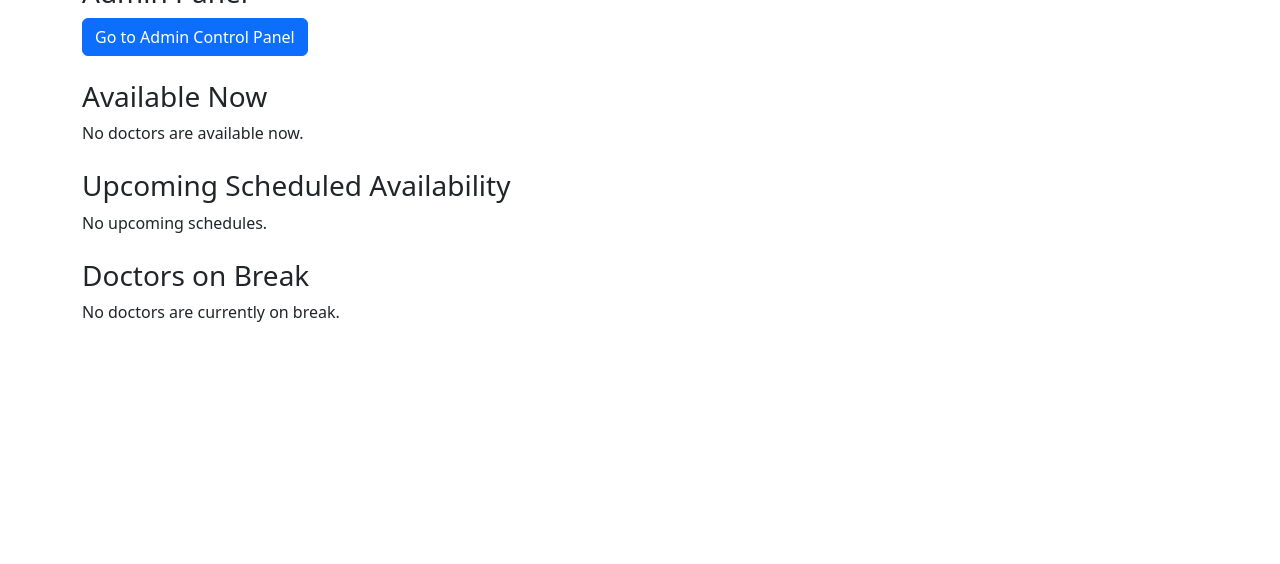
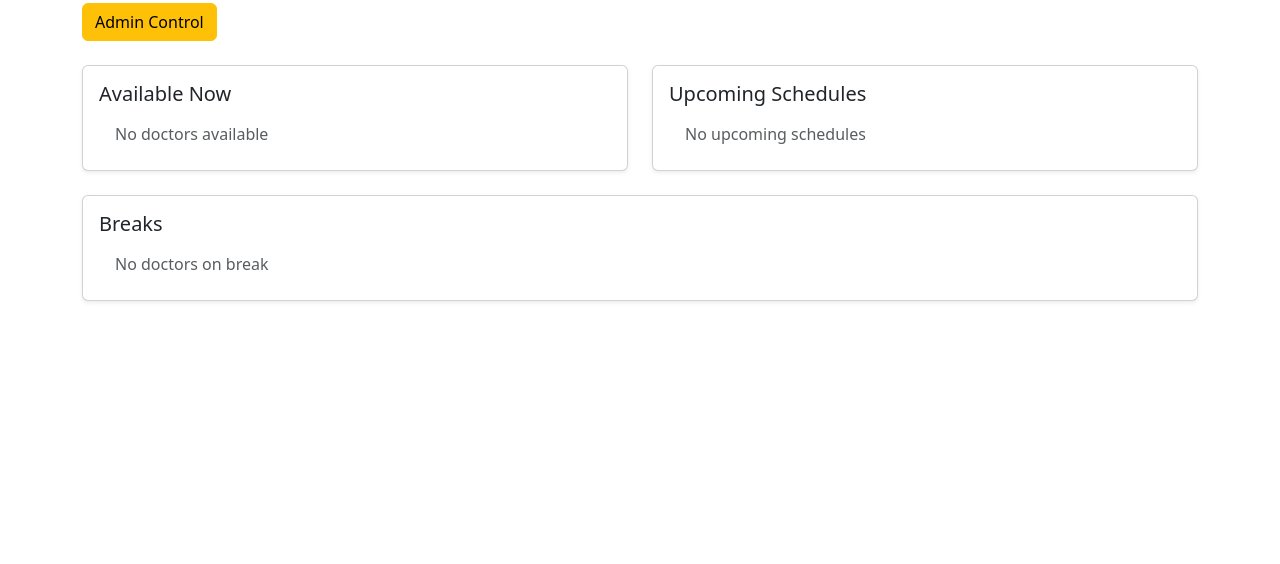
Before and after one commit to sahalux111/DoctorDashboard-, a Flask app: page /dashboard in a window 1280 px wide. Shown: the part 182-746 px from the top of the page. Run offline with Flask 3, Linux system fonts and the light colour scheme; the visitor is signed in with stand-in values (Sample User, id 1).

Commit message:
dashboard.html

```diff
--- a/templates/dashboard.html
+++ b/templates/dashboard.html
@@ -1,3 +1,4 @@
+<!DOCTYPE html>
 <!DOCTYPE html>
 <html lang="en">
 <head>
@@ -7,101 +8,80 @@
     <link href="https://cdn.jsdelivr.net/npm/bootstrap@5.3.0/dist/css/bootstrap.min.css" rel="stylesheet">
 </head>
 <body>
-    <div class="container my-5">
-        <div class="text-center mb-4">
+    <div class="container mt-5">
+        <div class="d-flex justify-content-between align-items-center mb-4">
+            <!-- Company Logo -->
+            <img src="{{ url_for('static', filename='images/logo.png') }}" alt="Company Logo" class="img-fluid" style="max-width: 150px;">
+
             <h1>Dashboard</h1>
-            <p class="lead">Manage your availability, breaks, and view your schedule.</p>
+
+            <a href="{{ url_for('logout') }}" class="btn btn-danger">Logout</a>
         </div>
 
-        <!-- Admin Panel -->
-        {% if session['role'] == 'admin' %}
+        <!-- Display Select Availability for Doctors -->
+        {% if session['role'] == 'doctor' %}
         <div class="mb-4">
-            <h3>Admin Panel</h3>
-            <a href="{{ url_for('admin_control') }}" class="btn btn-primary">Go to Admin Control Panel</a>
+            <a href="{{ url_for('select_availability') }}" class="btn btn-primary">Select Availability</a>
         </div>
         {% endif %}
 
-        <!-- Doctor's Availability -->
+        <!-- Display Admin Control for Admins -->
+        {% if session['role'] == 'admin' %}
         <div class="mb-4">
-            <h3>Available Now</h3>
-            {% if available_now %}
-                <ul class="list-group">
+            <a href="{{ url_for('admin_control') }}" class="btn btn-warning">Admin Control</a>
+        </div>
+        {% endif %}
+
+        <div class="row">
+            <div class="col-md-6 mb-4">
+                <div class="card shadow-sm">
+                    <div class="card-body">
+                        <h5 class="card-title">Available Now</h5>
+                        <ul class="list-group list-group-flush">
                             {% for doctor, end_time in available_now.items() %}
-                        <li class="list-group-item">
-                            <strong>{{ doctor }}</strong> is available until {{ end_time }}
-                        </li>
+                                <li class="list-group-item">{{ doctor }} - Available until {{ end_time }}</li>
                             {% endfor %}
+                            {% if available_now|length == 0 %}
+                                <li class="list-group-item text-muted">No doctors available</li>
+                            {% endif %}
                         </ul>
-            {% else %}
-                <p>No doctors are available now.</p>
+                    </div>
+                </div>
+            </div>
+            <div class="col-md-6 mb-4">
+                <div class="card shadow-sm">
+                    <div class="card-body">
+                        <h5 class="card-title">Upcoming Schedules</h5>
+                        <ul class="list-group list-group-flush">
+                            {% for doctor, times in upcoming_scheduled.items() %}
+                                <li class="list-group-item">{{ doctor }} - {{ times[0] }} to {{ times[1] }}</li>
+                            {% endfor %}
+                            {% if upcoming_scheduled|length == 0 %}
+                                <li class="list-group-item text-muted">No upcoming schedules</li>
                             {% endif %}
+                        </ul>
+                    </div>
+                </div>
+            </div>
         </div>
 
-        <!-- Upcoming Scheduled Availability -->
-        <div class="mb-4">
-            <h3>Upcoming Scheduled Availability</h3>
-            {% if upcoming_scheduled %}
-                <ul class="list-group">
-                    {% for doctor, (start_time, end_time) in upcoming_scheduled.items() %}
-                        <li class="list-group-item">
-                            <strong>{{ doctor }}</strong> will be available from {{ start_time }} to {{ end_time }}
-                        </li>
+        <div class="row">
+            <div class="col-md-12">
+                <div class="card shadow-sm">
+                    <div class="card-body">
+                        <h5 class="card-title">Breaks</h5>
+                        <ul class="list-group list-group-flush">
+                            {% for doctor, break_end in breaks.items() %}
+                                <li class="list-group-item">{{ doctor }} - On break until {{ break_end }}</li>
                             {% endfor %}
+                            {% if breaks|length == 0 %}
+                                <li class="list-group-item text-muted">No doctors on break</li>
+                            {% endif %}
                         </ul>
-            {% else %}
-                <p>No upcoming schedules.</p>
-            {% endif %}
                     </div>
-
-        <!-- Doctor Breaks -->
-        <div class="mb-4">
-            <h3>Doctors on Break</h3>
-            {% if breaks %}
-                <ul class="list-group">
-                    {% for doctor, break_end in breaks.items() %}
-                        <li class="list-group-item">
-                            <strong>{{ doctor }}</strong> is on break until {{ break_end }}
-                        </li>
-                    {% endfor %}
-                </ul>
-            {% else %}
-                <p>No doctors are currently on break.</p>
-            {% endif %}
                 </div>
-
-        <!-- Select Availability -->
-        {% if session['role'] == 'doctor' %}
-        <div class="mb-4">
-            <h3>Select Availability</h3>
-            <form action="{{ url_for('set_availability') }}" method="post">
-                <div class="mb-3">
-                    <label for="start_date" class="form-label">Start Date</label>
-                    <input type="date" id="start_date" name="start_date" class="form-control" required>
             </div>
-                <div class="mb-3">
-                    <label for="start_time" class="form-label">Start Time</label>
-                    <input type="time" id="start_time" name="start_time" class="form-control" required>
         </div>
-                <div class="mb-3">
-                    <label for="end_time" class="form-label">End Time</label>
-                    <input type="time" id="end_time" name="end_time" class="form-control" required>
-                </div>
-                <button type="submit" class="btn btn-primary">Set Availability</button>
-            </form>
-        </div>
-
-        <!-- Take Break -->
-        <div class="mb-4">
-            <h3>Take a Break</h3>
-            <form action="{{ url_for('take_break') }}" method="post">
-                <div class="mb-3">
-                    <label for="break_duration" class="form-label">Break Duration (minutes)</label>
-                    <input type="number" id="break_duration" name="break_duration" class="form-control" required>
-                </div>
-                <button type="submit" class="btn btn-primary">Take Break</button>
-            </form>
-        </div>
-        {% endif %}
     </div>
 </body>
 </html>
```
Lines whose indentation alone changed are shown as unchanged.
